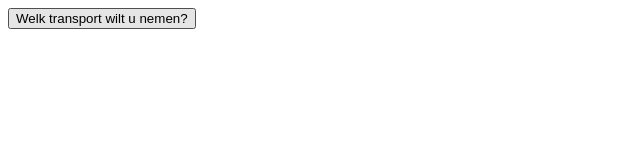
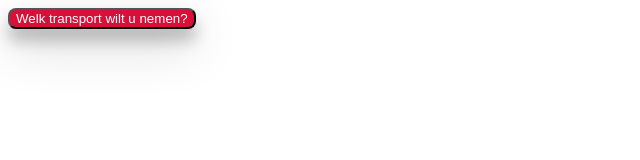
Before and after one commit to Joli04/Project-Agile-Development, a plain HTML site: page wwwroot/pad-framework/src/html_views/buttonMeansOfTransport.html in a window 1280 px wide. In both pictures the pointer is over the button "Welk transport wilt u nemen?". Shown: the whole page, without its empty margins (0-640 px from the left). Drawn offline with Linux system fonts and the light colour scheme.

Commit message:
added betabit button styling

```diff
--- a/wwwroot/pad-framework/src/assets/css/pages/buttonMeansOfTransport.css
+++ b/wwwroot/pad-framework/src/assets/css/pages/buttonMeansOfTransport.css
@@ -9,16 +9,17 @@
     background-color: rgba(0,0,0,0.4);
 }
 
-#button {
+#transportButton {
     border-radius: 8px;
-    background-color: black;
+    background-color: #b70d31;
     color: white;
     justify-content: center;
-
 }
 
-#button:hover {
+#transportButton:hover {
     box-shadow: 0 12px 16px 0 rgba(0,0,0,0.24), 0 17px 50px 0 rgba(0,0,0,0.19);
+    background-color: #d90f3a;
+    transition: 0.5s;
 }
 
 .transport-content {
```
